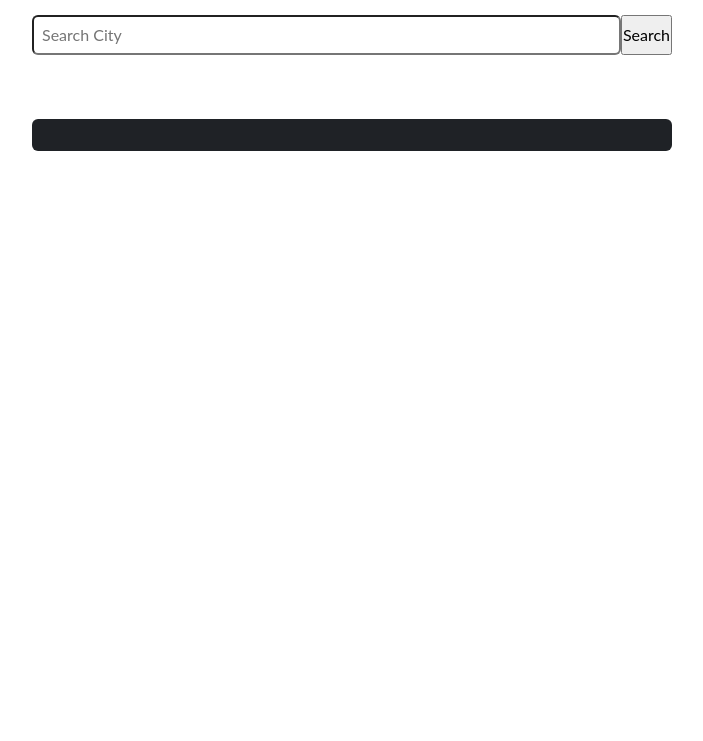
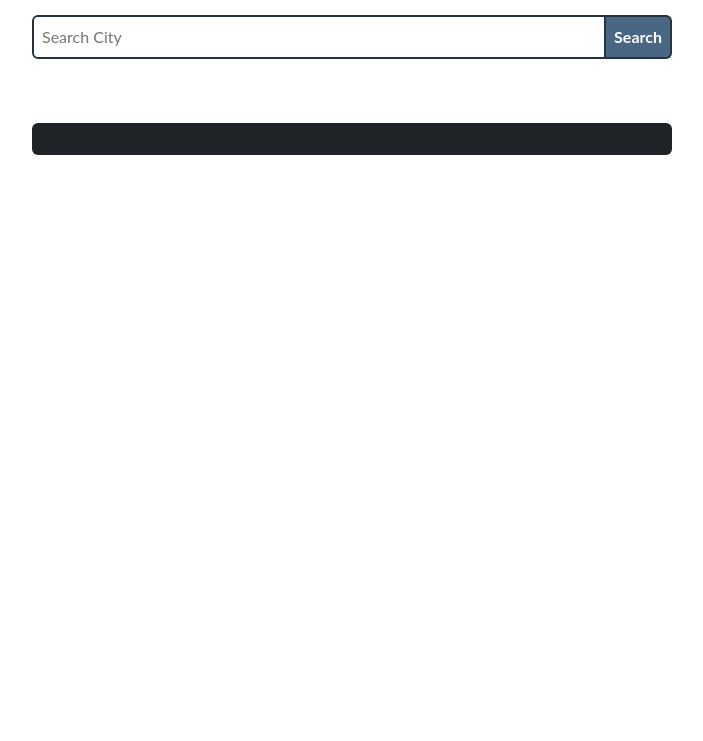
Before and after one commit to JoshDevHub/Weather-App, a website built with webpack: page src/index.html in a window 1280 px wide. Shown: the part 59-800 px from the top of the page, without its empty margins (288-991 px from the left). Built offline with nearby package versions, Linux system fonts and the light colour scheme.

Commit message:
feat: style search button in search form

```diff
--- a/src/stylesheets/components/_form.scss
+++ b/src/stylesheets/components/_form.scss
@@ -11,7 +11,32 @@
     width: 100%;
     max-width: 100%;
     padding: var(--space-2xs) var(--space-xs);
-    border-radius: var(--border-radius);
+    border: 2px solid hsl(210, 27%, 20%);
+    border-bottom-left-radius: var(--border-radius);
+    border-top-left-radius: var(--border-radius);
     outline: none;
   }
+
+  & button {
+    background-color: hsl(209, 28%, 40%);
+    border-bottom-right-radius: var(--border-radius);
+    border-top-right-radius: var(--border-radius);
+    border: 2px solid hsl(210, 27%, 20%);
+    border-left-style: none;
+    color: white;
+    font-weight: bold;
+    padding: var(--space-xs);
+
+    &:focus {
+      border: none;
+      outline: none;
+    }
+
+    &:hover, &:focus {
+      cursor: pointer;
+      background-color: hsl(209, 28%, 50%);
+      border: 2px solid hsl(210, 27%, 20%);
+      border-left-style: none;
+    }
+  }
 }
```
